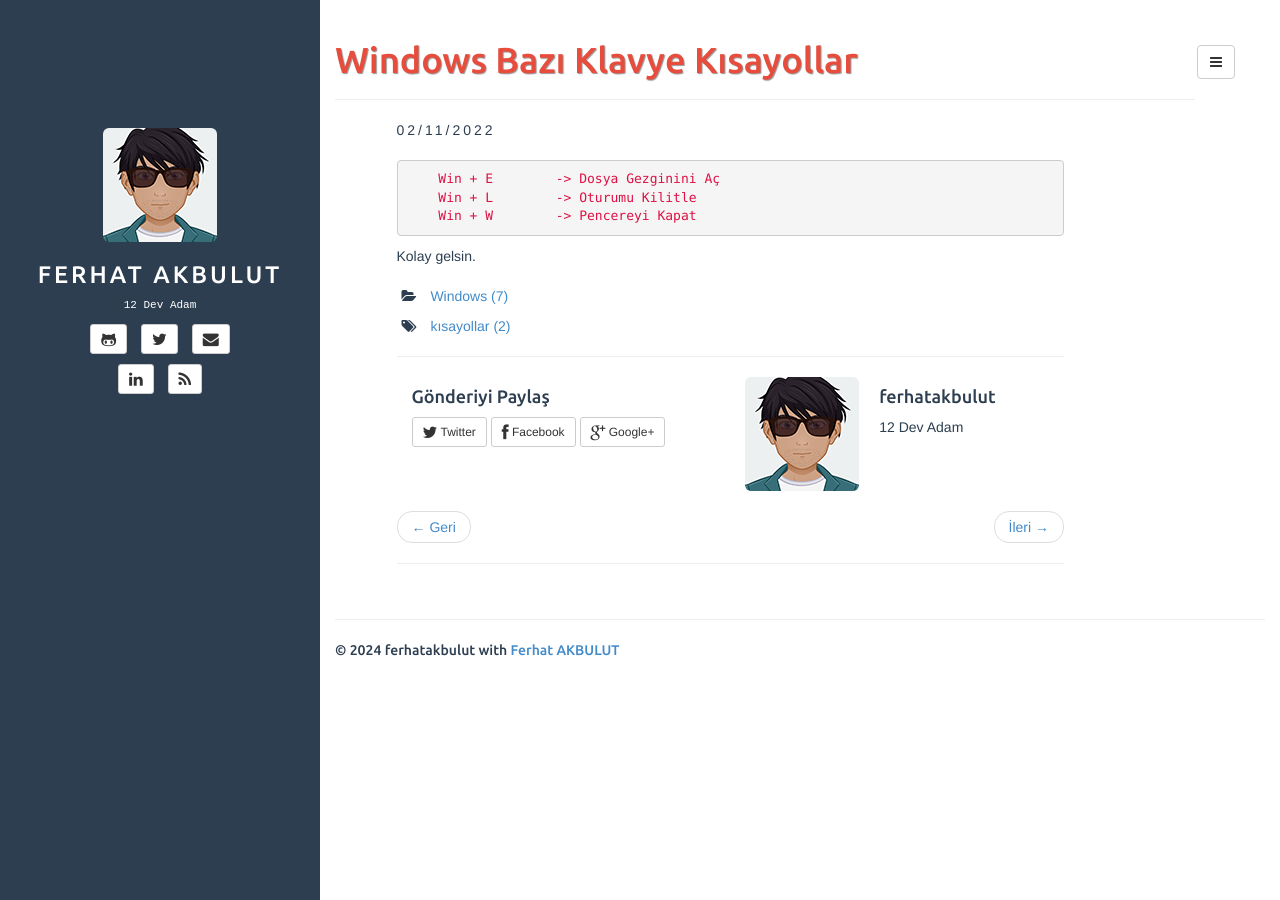
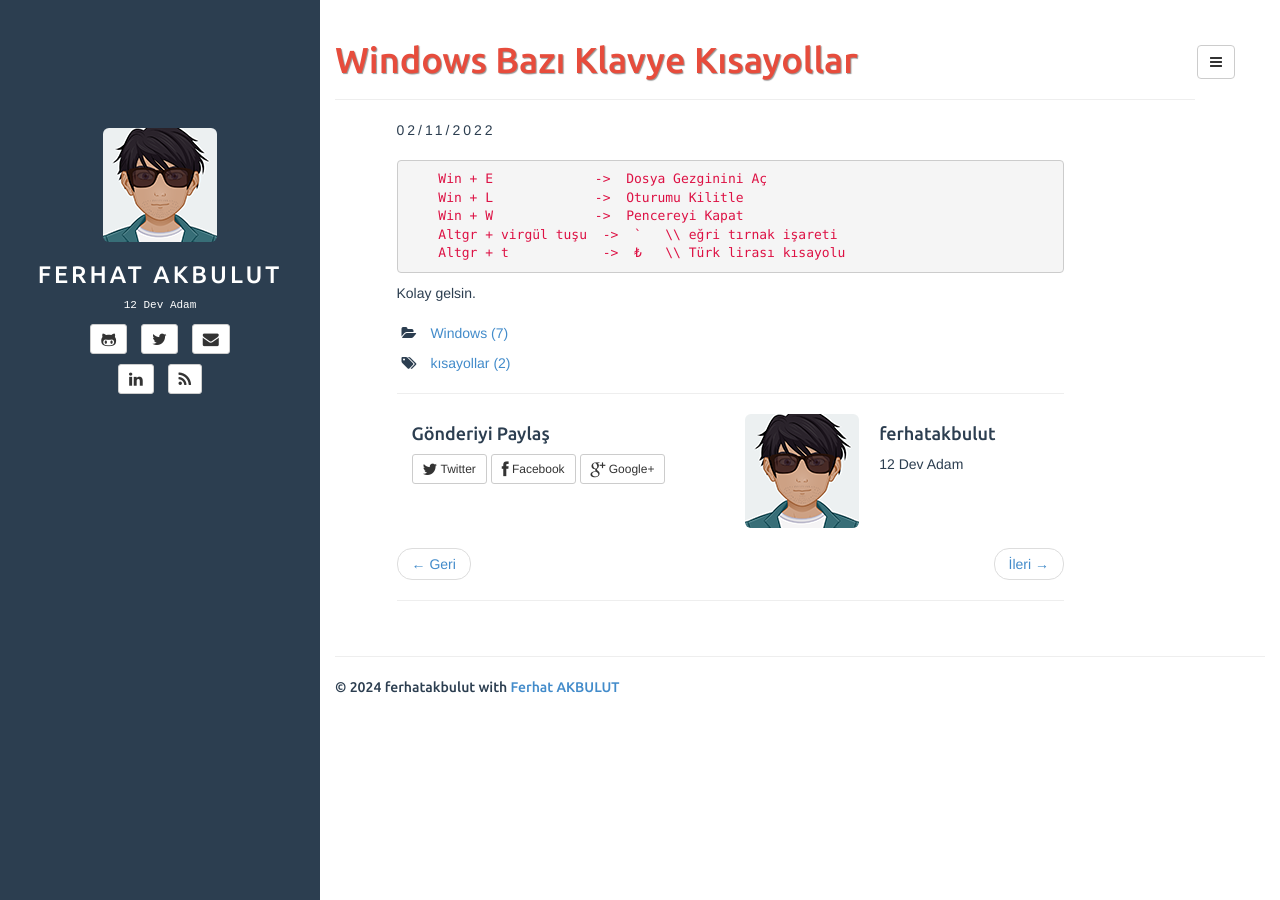
Before and after one commit to ferhatakbulut/ferhatakbulut.github.io, a Jekyll site: the page built from _posts/2022-11-02-windows-kisayollari.md, in a window 1280 px wide. Built offline with Jekyll 4.4.1, drawn with Linux system fonts in a browser that asks for light colours.

Commit message:
Update 2022-11-02-windows-kisayollari.md
ekleme

```diff
--- a/_posts/2022-11-02-windows-kisayollari.md
+++ b/_posts/2022-11-02-windows-kisayollari.md
@@ -8,11 +8,14 @@ description: Windows bazı klavye kısayolları
 
 {% highlight yaml %}
 
-    Win + E        -> Dosya Gezginini Aç
-    Win + L        -> Oturumu Kilitle
-    Win + W        -> Pencereyi Kapat
+    Win + E             ->  Dosya Gezginini Aç
+    Win + L             ->  Oturumu Kilitle
+    Win + W             ->  Pencereyi Kapat
+    Altgr + virgül tuşu  ->  `   \\ eğri tırnak işareti
+    Altgr + t            ->  ₺   \\ Türk lirası kısayolu
 
 {% endhighlight %}
 
 
+
 Kolay gelsin.
```
